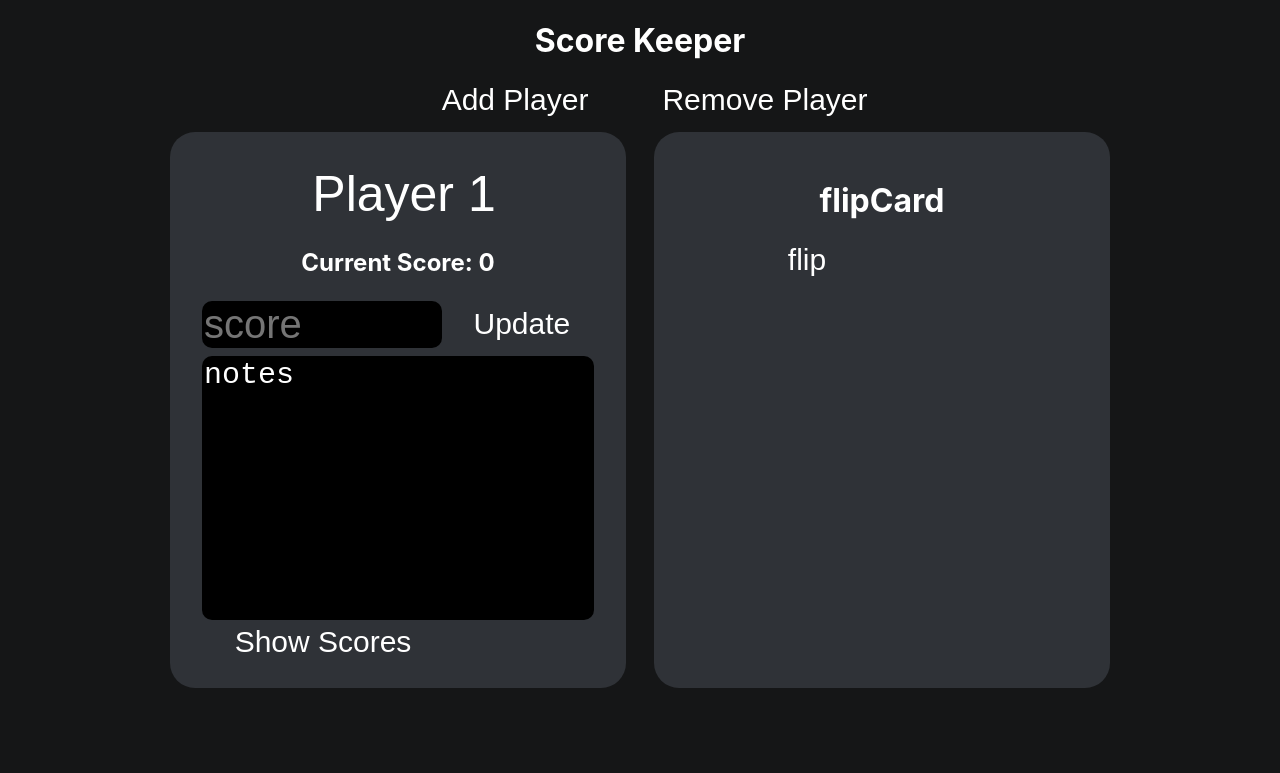
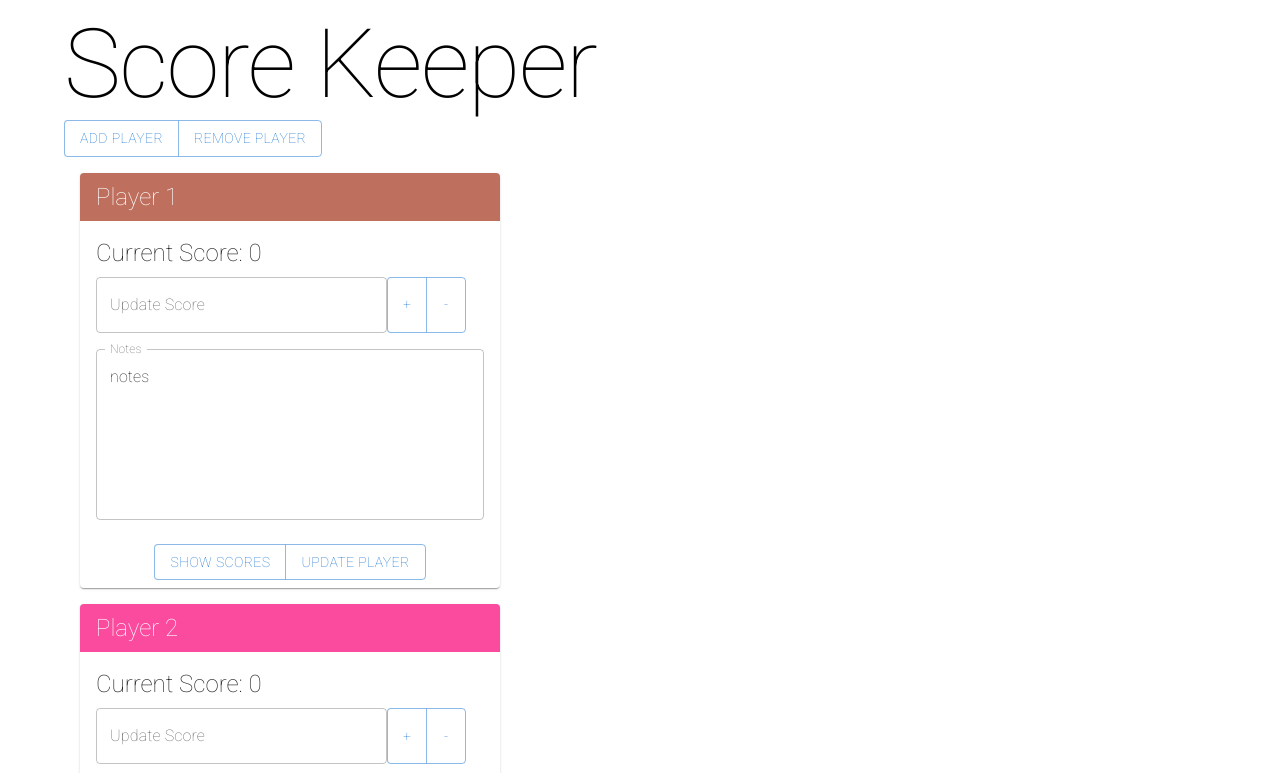
Before and after one commit to CharBar3/scoreKeeper, a React (Create React App) app: page / in a window 1280 px wide. Shown: the top 773 px of the page. Built offline with nearby package versions, Linux system fonts and the light colour scheme.

Commit message:
material UI installed, basic card layout done

```diff
--- a/package.json
+++ b/package.json
@@ -3,6 +3,10 @@
   "version": "0.1.0",
   "private": true,
   "dependencies": {
+    "@emotion/react": "^11.10.0",
+    "@emotion/styled": "^11.10.0",
+    "@mui/icons-material": "^5.8.4",
+    "@mui/material": "^5.10.0",
     "@testing-library/jest-dom": "^5.16.4",
     "@testing-library/react": "^13.3.0",
     "@testing-library/user-event": "^13.5.0",
--- a/public/index.html
+++ b/public/index.html
@@ -24,9 +24,13 @@
       work correctly both with client-side routing and a non-root public URL.
       Learn how to configure a non-root public URL by running `npm run build`.
     -->
+    <link rel="preconnect" href="https://fonts.googleapis.com">
+    <link rel="preconnect" href="https://fonts.gstatic.com" crossorigin>
+    <link href="https://fonts.googleapis.com/css2?family=Roboto:wght@100&display=swap" rel="stylesheet">
+
     <title>React App</title>
-  </head>
-  <body>
+    </head>
+    <body>
     <noscript>You need to enable JavaScript to run this app.</noscript>
     <div id="root"></div>
     <!--
--- a/src/App.css
+++ b/src/App.css
@@ -1,4 +1,4 @@
-html {
+/* html {
   background-color: rgb(21, 22, 23);
 }
 
@@ -70,4 +70,4 @@ button {
   background: none;
   color: white;
   border: none;
-}
+} */
--- a/src/App.js
+++ b/src/App.js
@@ -1,6 +1,12 @@
 import './App.css';
-import PlayerCards from './components/PlayerCards';
+// import PlayerCards from './components/PlayerCards';
 import { useState } from "react"
+
+// MUI
+
+import { Container } from '@mui/system';
+import { Typography, Box, ButtonGroup, Button } from '@mui/material';
+import PlayerCard from './components/PlayerCards';
 
 function App() {
 
@@ -64,16 +70,22 @@ function App() {
     }
 
   return (
-    <div className="App">
-      <h1>Score Keeper</h1>
-      <div id='button-div'>
-        <button onClick={() => addPlayer()}>Add Player</button>
-        <button onClick={() => removePlayer()}>Remove Player</button>
-      </div>
-      <div id='show-players-div'>
-        <PlayerCards players={players} setPlayers={setPlayers} updatePlayer={updatePlayer} removeSpecificPlayer={removeSpecificPlayer} addPlayer={addPlayer} removePlayer={removePlayer}/>
-      </div>
-    </div>
+    <>
+    <Container>
+        <Typography variant='h1'>Score Keeper</Typography>
+        <Box>
+            {/* <button onClick={() => addPlayer()}>Add Player</button>
+            <button onClick={() => removePlayer()}>Remove Player</button> */}
+            <ButtonGroup variant='outlined'>
+                <Button>Add Player</Button>
+                <Button>Remove Player</Button>
+            </ButtonGroup>
+        </Box>
+        <Box>
+            <PlayerCard players={players}/>
+        </Box>
+    </Container>
+    </>
   );
 }
 
--- a/src/components/PlayerCards.js
+++ b/src/components/PlayerCards.js
@@ -1,70 +1,89 @@
+import { Typography, Card, CardHeader, CardContent, TextField, Button, CardActions, ButtonGroup } from "@mui/material"
+import { Box } from "@mui/system"
 
+const PlayerCards = ({players}) => {
 
-const PlayerCards = ({ players, setPlayers, updatePlayer, removeSpecificPlayer }) => {
-
-    const updateScore = (e, index) => {
-        e.preventDefault()
-
-        setPlayers(prevState => {
-
-            let newState = prevState
-            console.log(newState[index].playerScore)
-            const updatedScore = newState[index].playerScore[newState[index].playerScore.length-1] + Number(e.target.playerScore.value)
-            newState[index].playerScore.push(updatedScore)
-            return ([...newState])
-        })
-    }
-
-    const flipCard = (e, index) => {
-        setPlayers(prevState => {
-
-            let newState = prevState
-
-            if (newState[index].showBack === false) {
-                newState[index].showBack = true
-            } else {
-                newState[index].showBack = false
-            }
-
-
-
-            return (
-                [...prevState]
-            )
-        })
+    const generateRandomColors = () => {
+        const colorNumber = () => {
+            return Math.floor(Math.random() * 255)
+        }
+        return {red: colorNumber(), green: colorNumber(), blue: colorNumber()}
     }
 
 
+    const showPlayerCards = players.map(({playerName, playerScore, notes}, index) => {
+        const RGB = generateRandomColors()
 
-    let showPlayers = players.map((element, index) => {
+        return (
+            <Card sx={{
+                maxWidth: '420px',
+                margin: '16px'
+            }}>
+                <CardHeader
+                    title={playerName}
+                    sx={{
+                        paddingTop: '8px',
+                        paddingBottom: '8px',
+                        backgroundColor: `rgb(${RGB.red}, ${RGB.green}, ${RGB.blue})`,
+                        color: 'white'
+                    }}
+                />
+                <CardContent>
+                    <Typography variant="h5">{`Current Score: ${playerScore}`}</Typography>
+                    <Box sx={{
+                        // backgroundColor: 'blue',
+                        marginTop: '8px',
+                        marginBottom: '16px',
+                        display: 'flex',
+                        justifyContent: 'space-between',
+                        flexWrap: 'wrap',
+                        minWidth: '100%'
+                    }}>
+                        <TextField
+                        id="outlined-score-input"
+                        label="Update Score"
+                        type="number"
+                        sx={{
+                            minWidth: '75%'
+                        }}
+                        />
+                        <ButtonGroup
+                        sx={{
+                            minWidth: '25%'
+                        }}
+                        >
+                            <Button> + </Button>
+                            <Button> - </Button>
+                        </ButtonGroup>
+                    </Box>
+                    <TextField
+                    id="outlined-multiline-static"
+                    label="Notes"
+                    multiline
+                    rows={6}
+                    defaultValue={notes}
+                    sx={{
+                        minWidth: '100%',
+                    }}
+                    />
+                </CardContent>
+                <CardActions sx={{
+                    display: 'flex',
+                    justifyContent: 'center'
+                }}>
+                    <ButtonGroup variant="outlined" aria-label="outlined button group">
+                        <Button>Show Scores</Button>
+                        <Button>Update Player</Button>
+                    </ButtonGroup>
+                </CardActions>
+            </Card>
+        )
+    })
 
-        if (element.showBack === true) {
-            return (
-                <div key={index} className="player-div">
-                    <h1>flipCard</h1>
-                    <button onClick={(e) => flipCard(e, index)}>flip</button>
-                </div>
-            )
-        } else {
-            return (
-                <div key={index} className="player-div">
-                    <input className="player-title-input" type="text" name="playerName" value={element.playerName} onChange={(e) => updatePlayer(e, index)}/>
-                    <h2>{`Current Score: ${element.playerScore[element.playerScore.length-1]}`}</h2>
-                    <form onSubmit={(e) => updateScore(e, index)} className="score-input-div">
-                        <input className="player-score-input" type="number" name="playerScore" placeholder="score"/>
-                        <button type="submit">Update</button>
-                    </form>
-                    <textarea className="player-notes-input" type="textarea" name="notes" value={element.notes} onChange={(e) => updatePlayer(e, index)}/>
-                    {/* <button name={index} onClick={(e) => removeSpecificPlayer(e)}>Remove Player</button> */}
-                    <button name={index} onClick={(e) => flipCard(e, index)}>Show Scores</button>
-                </div>
-            )
-        }
-    })
 
     return (
         <>
-        {showPlayers}
+            {showPlayerCards}
         </>
     )
 }
--- a/src/index.css
+++ b/src/index.css
@@ -1,4 +1,4 @@
-body {
+/* body {
   margin: 0;
   font-family: -apple-system, BlinkMacSystemFont, 'Segoe UI', 'Roboto', 'Oxygen',
     'Ubuntu', 'Cantarell', 'Fira Sans', 'Droid Sans', 'Helvetica Neue',
@@ -10,4 +10,8 @@ body {
 code {
   font-family: source-code-pro, Menlo, Monaco, Consolas, 'Courier New',
     monospace;
+} */
+
+html {
+  font-family: 'Roboto', sans-serif;
 }
```
Also changed, not shown: src/components/PlayerCardsOLD.js (added, +72 -0 lines), 1 other file (tests, documents, lock files or other folders).
